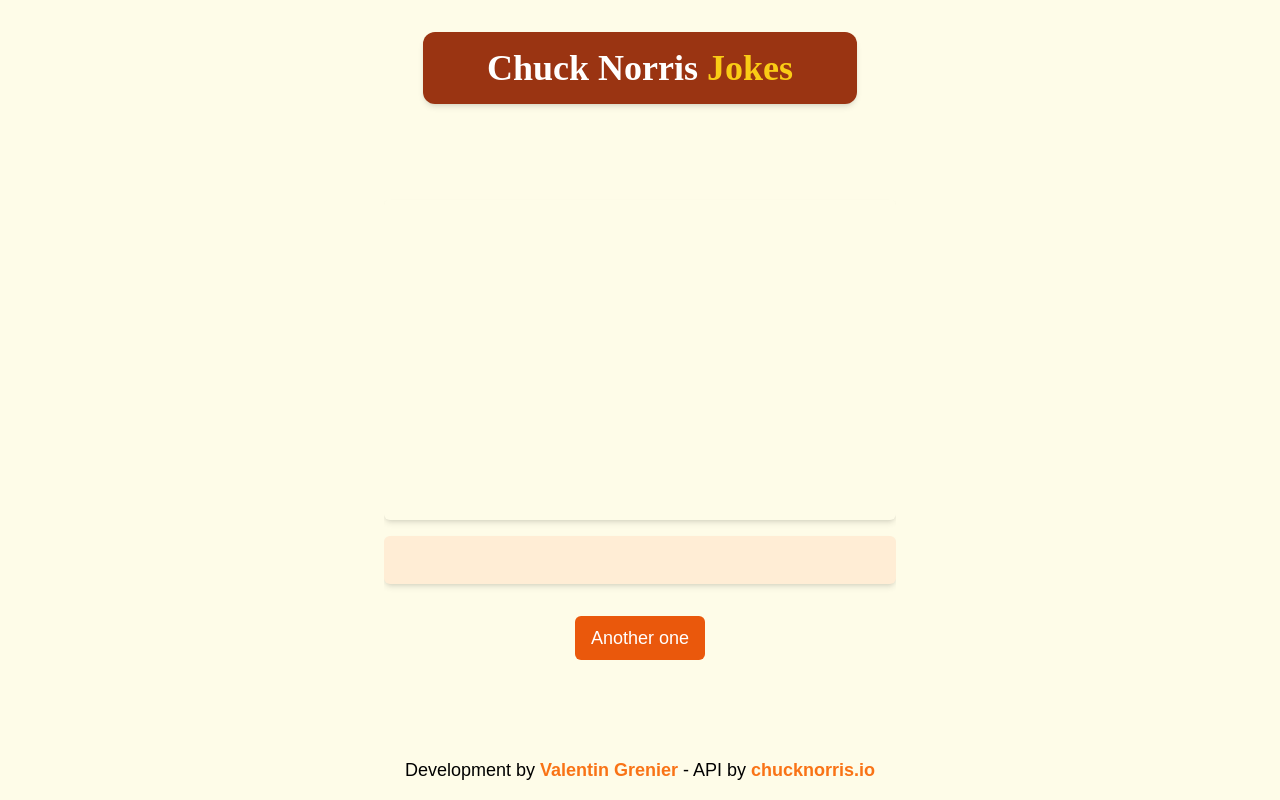
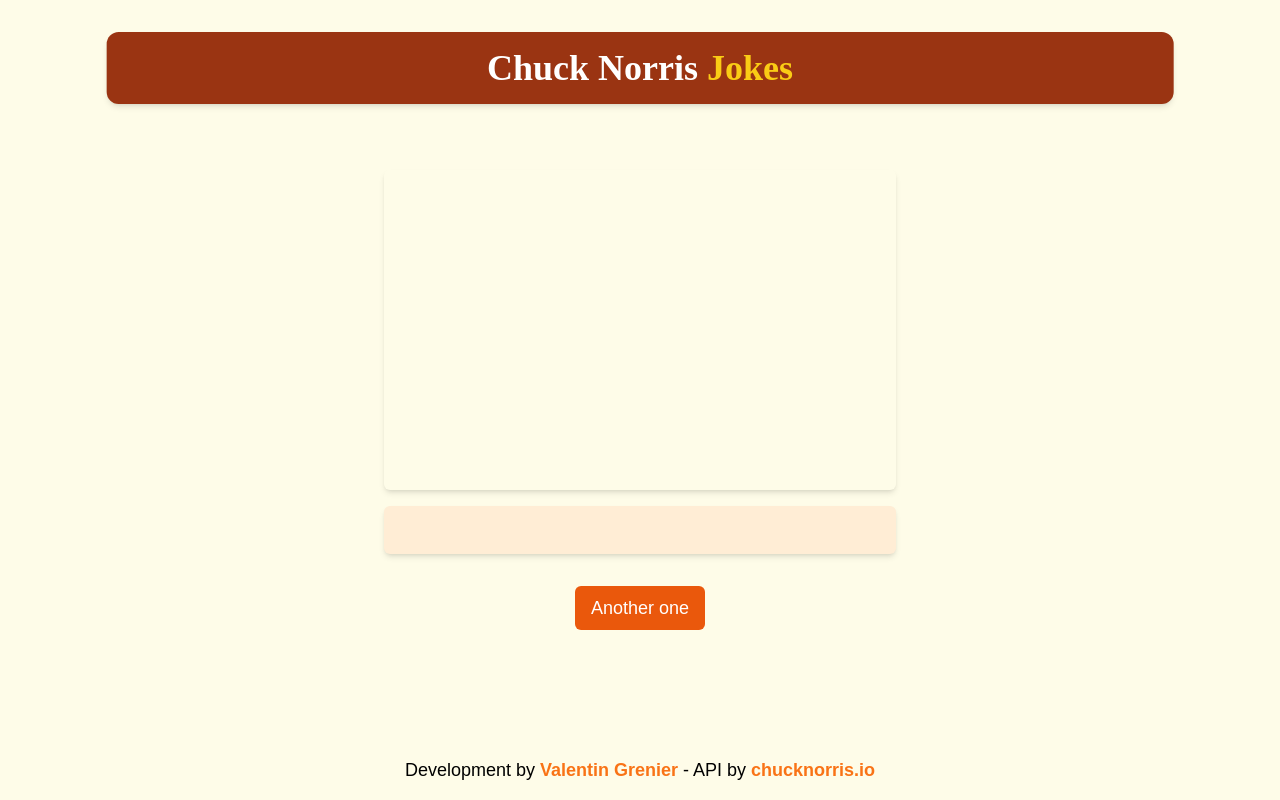
Before and after one commit to valentin-grenier/chucknorris, a website: page public/index.html in a window 1280 px wide. Drawn offline with Linux system fonts and the light colour scheme; no server answers; a web font is replaced by a local one.

Commit message:
CSS: flexbox -> fixed/relative

```diff
--- a/public/index.html
+++ b/public/index.html
@@ -12,13 +12,13 @@
   <link href="https://fonts.bunny.net/css?family=albert-sans:400" rel="stylesheet" />
 </head>
 
-<body class="bg-yellow-50 w-80 md:w-3/5 lg:w-2/5 mx-auto flex flex-col justify-center h-screen">
+<body class="bg-yellow-50 w-80 md:w-3/5 lg:w-2/5 mx-auto h-screen">
 
-    <header class="bg-orange-800 text-white text-2xl md:text-4xl font-bold font-serif text-center py-4 px-8 md:px-16 mt-8 mx-auto rounded-xl shadow-md mb-0 md:mb-4">
+    <header class="fixed top-0 left-1/2 -translate-x-1/2 w-5/6 bg-orange-800 text-white text-2xl md:text-4xl font-bold font-serif text-center py-4 px-8 md:px-16 mt-8 mx-auto rounded-xl shadow-md mb-0 md:mb-4">
       <h1>Chuck Norris <span class="text-yellow-400">Jokes</span></h1>
     </header>
 
-    <main class="text-center font-sans text-sm md:text-lg flex-1 overflow-y-auto flex flex-col justify-center">
+    <main class="relative top-1/2 -translate-y-1/2 text-center font-sans text-sm md:text-lg">
       <div id="image" class="mx-auto mb-4 overflow-hidden rounded-md shadow-md h-48 md:h-56 lg:h-80  w-full bg-center bg-cover" style="background-image: url('')"></div>
       <div class="bg-orange-100 mx-auto w-full flex flex-col rounded-md shadow-md mb-8">
         <div class="p-6 grid place-content-center text-orange-800">
@@ -30,7 +30,7 @@
       </div>
     </main>
 
-    <footer class="py-4 h-auto">
+    <footer class="fixed bottom-0 left-0 w-full py-4 h-auto">
       <p class="text-center text-xs md:text-lg">
         Development by <a href="https://github.com/valentin-grenier" target="_blank" class="text-orange-500 font-bold transition-opacity hover:opacity-70">Valentin Grenier</a> - API by <a href="https://chucknorris.io" target="_blank" class="text-orange-500 font-bold transition-opacity hover:opacity-70">chucknorris.io</a>
       </p>
```
Also changed, not shown: public/css/style.css.
